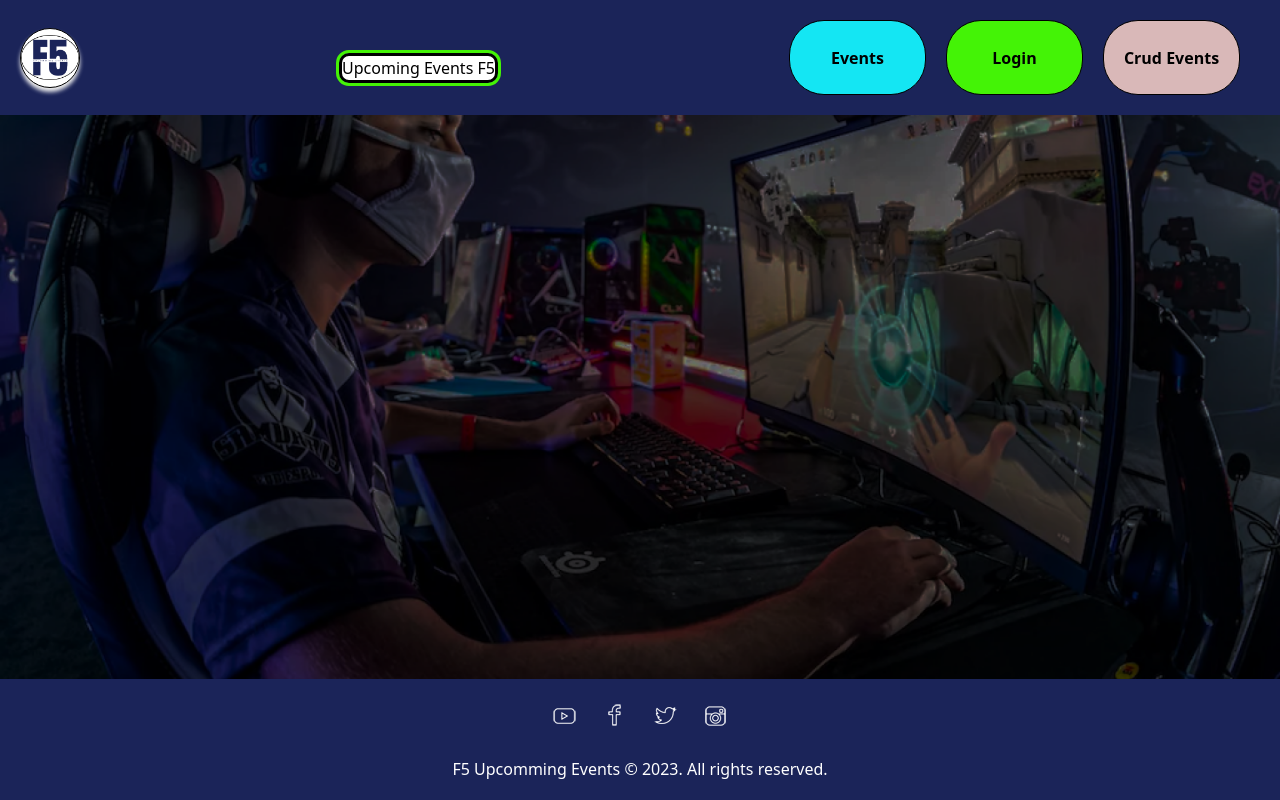
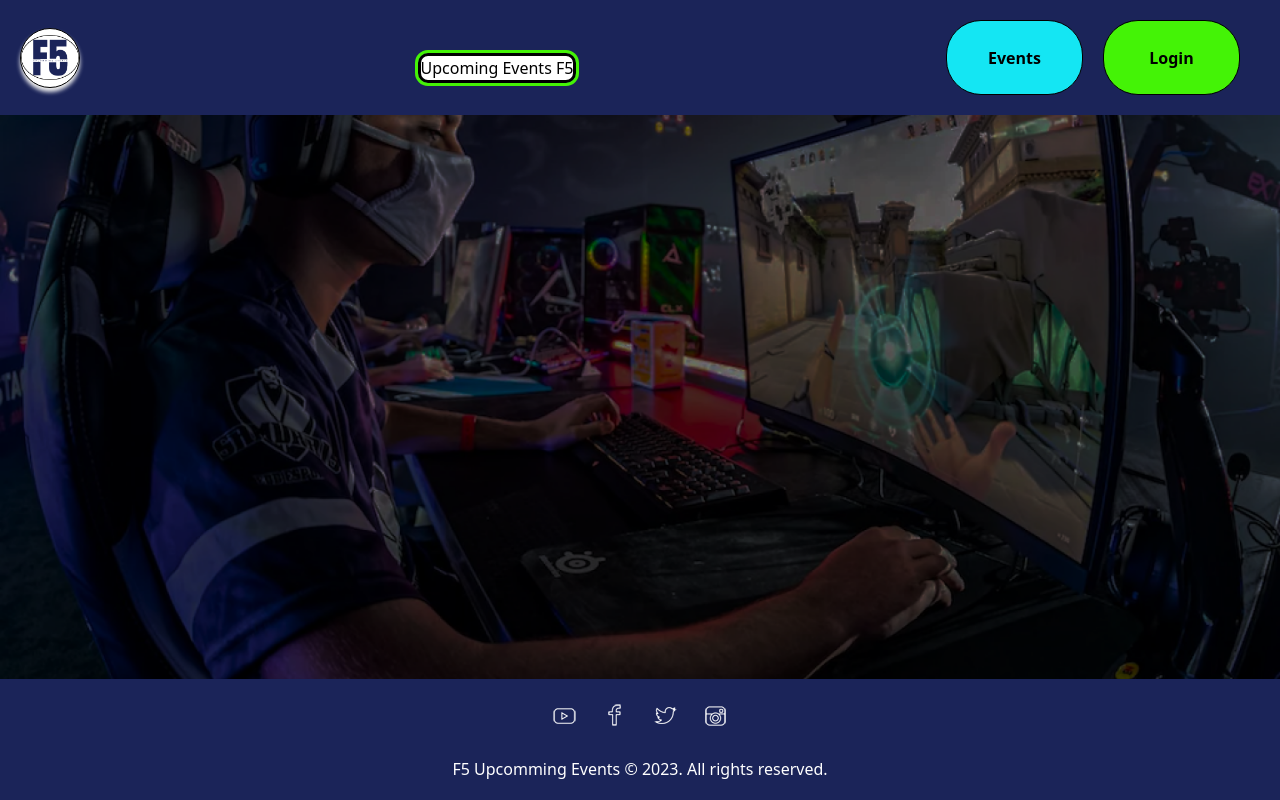
Before and after one commit to mcefen/upcoming_events, an Angular app in the folder front/: page /events in a window 1280 px wide. Built offline with nearby package versions, Linux system fonts and the light colour scheme; no server answers.

Commit message:
CHANGES IN STYLES

```diff
--- a/front/src/app/shared/header/header.component.html
+++ b/front/src/app/shared/header/header.component.html
@@ -13,7 +13,7 @@
         <ul>
           <li><a routerLink="/events"><button class="events">Events</button></a></li>
           <li><a routerLink="/login"><button class="login">Login</button></a></li>
-          <li><a routerLink="/crud"><button class="crud">Crud Events</button></a></li>
+          <!-- <li><a routerLink="/crud"><button class="crud">Crud Events</button></a></li> -->
         </ul>
       </nav>
       <div class="hamburger-menu">
```
